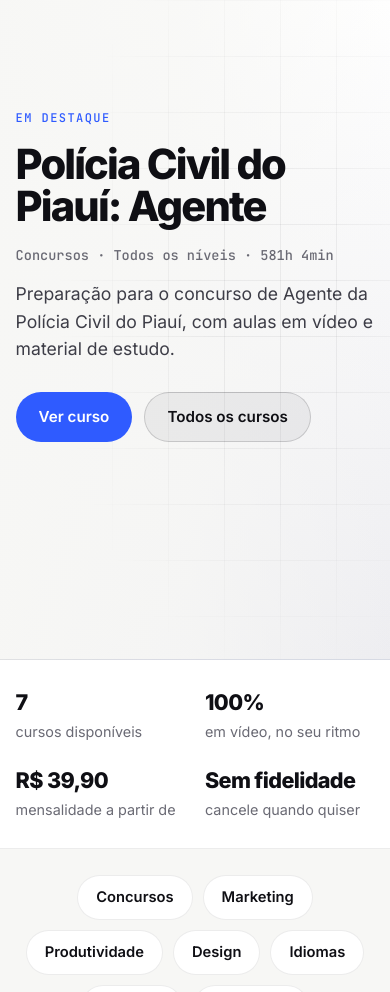
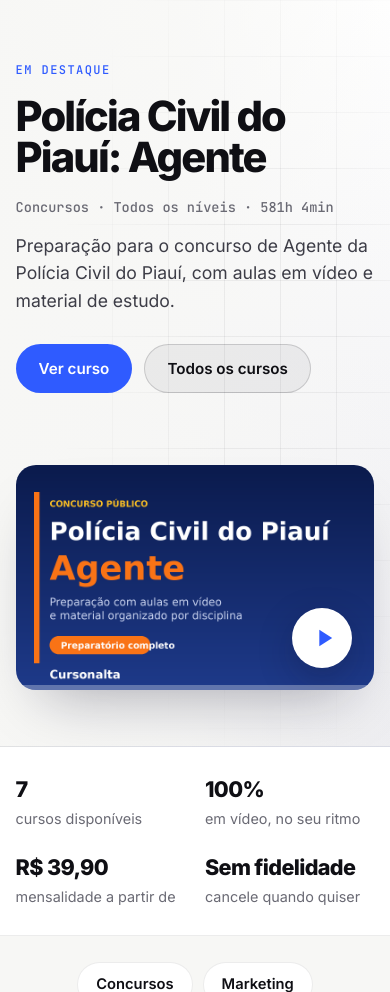
Before and after one commit to copy9/cursonalta, a PHP site: page / in a window 390 px wide. Shown: the part 164-1156 px from the top of the page. Run offline with PHP 8.4, Linux system fonts and the light colour scheme.

Commit message:
Celular: mostra a capa abaixo do texto do hero e remove espaço vazio
Co-Authored-By: Claude Haiku 5.5 <noreply@anthropic.com>
Claude-Session: https://claude.ai/code/session_01NS7Hnb65pZKcFRh7KgykFT

```diff
--- a/css/style.css
+++ b/css/style.css
@@ -284,8 +284,8 @@ main > section:not(.banner):not(.stats):not(.rows):not(.page-hero):not(.series-h
 
 /* ---------- Responsivo ---------- */
 @media (max-width: 960px) {
-  .banner-inner { grid-template-columns: 1fr; gap: 0; }
-  .banner-poster { display: none; }
+  .banner-inner { grid-template-columns: 1fr; gap: 0; min-height: auto; }
+  .banner .player { margin: 0 0 56px; }
   .series-grid { grid-template-columns: 1fr; gap: 28px; padding: 56px 0 60px; }
   .series-cover { display: none; }
   .series-body { grid-template-columns: 1fr; }
```
